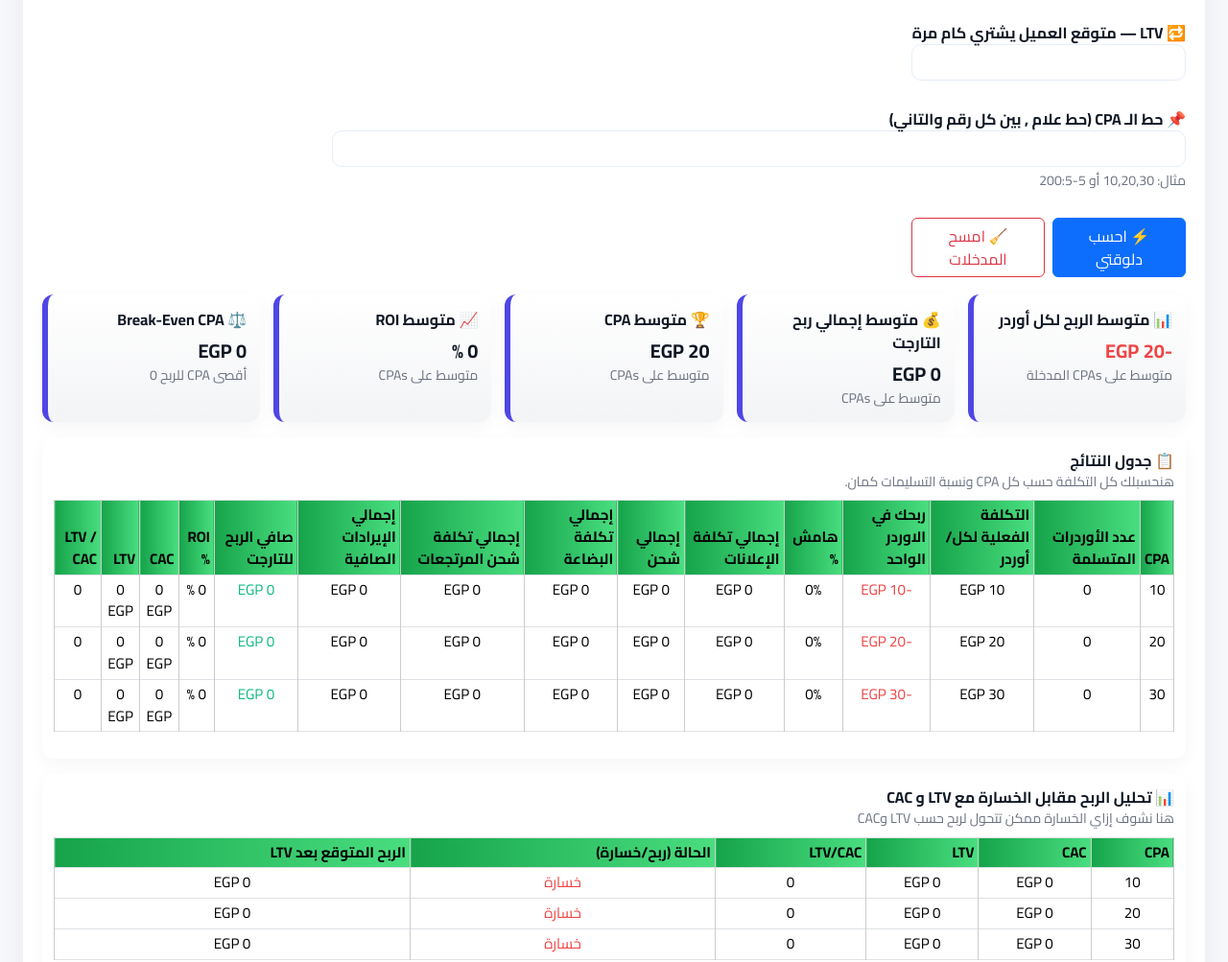
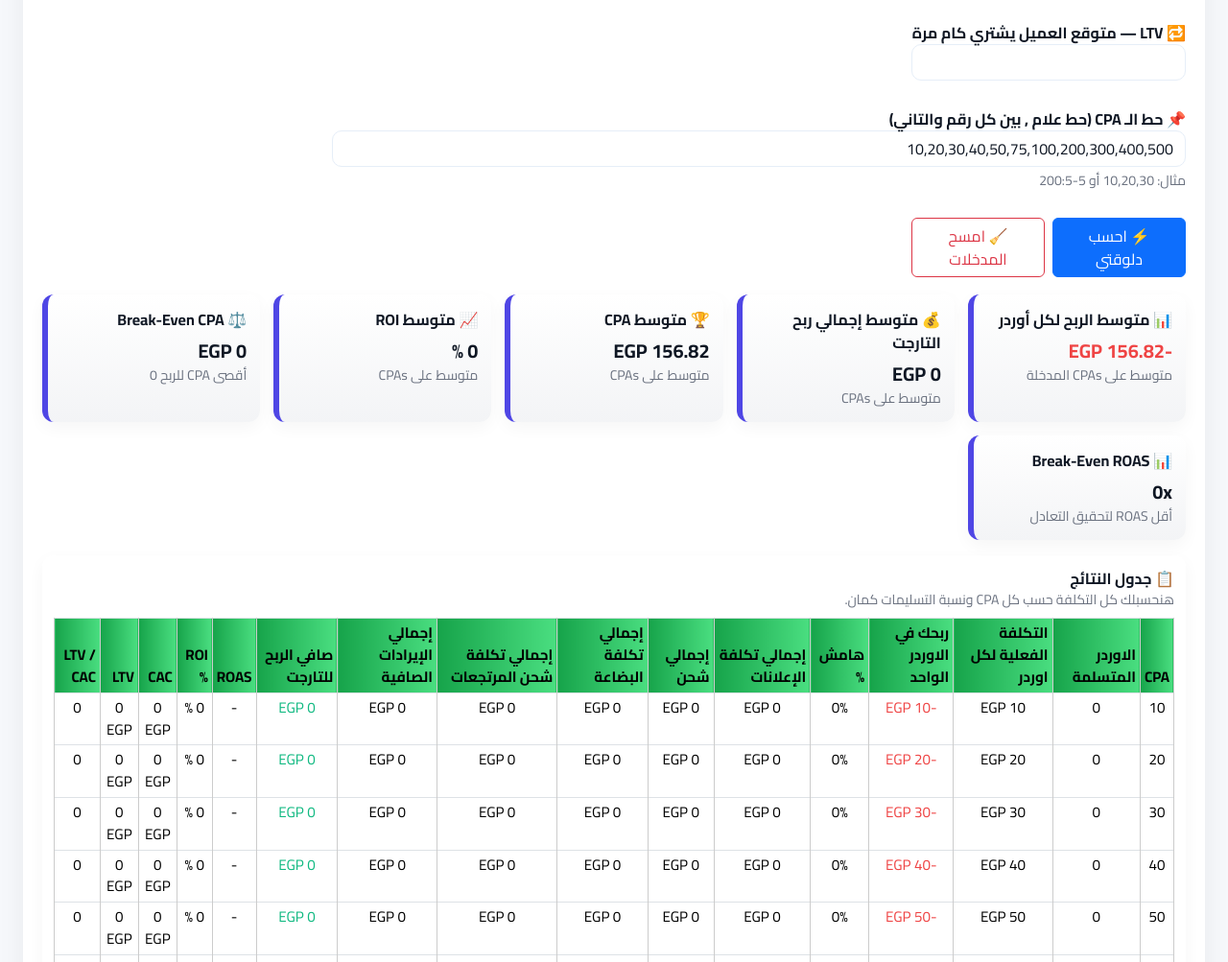
Before and after one commit to mahmoudzakiofficial/AdCalcV1.0.0, a plain HTML site: page index.html in a window 1280 px wide. Shown: the part 300-1303 px from the top of the page at 96% size. Drawn offline with nearby package versions, Linux system fonts and the light colour scheme.

Commit message:
Update index.html

```diff
--- a/index.html
+++ b/index.html
@@ -100,7 +100,7 @@ tbody tr:hover{background:rgba(79,70,229,0.1);cursor:pointer;}
 
       <div class="col-md-9">
         <label>📌 حط الـ CPA (حط علام , بين كل رقم والتاني)</label>
-        <input id="cpaInput" class="form-control" type="text" value="">
+        <input id="cpaInput" class="form-control" type="text" value="10,20,30,40,50,75,100,200,300,400,500">
         <div class="small-muted mt-1">مثال: 10,20,30 أو 5-200:5</div>
       </div>
       <div class="col-md-3 d-flex align-items-end gap-2">
@@ -122,8 +122,8 @@ tbody tr:hover{background:rgba(79,70,229,0.1);cursor:pointer;}
           <thead>
   <tr>
     <th>CPA</th>
-    <th>عدد الأوردرات المتسلمة</th>
-    <th>التكلفة الفعلية لكل/أوردر</th>
+    <th>الاوردر المتسلمة</th>
+    <th>التكلفة الفعلية لكل اوردر</th>
     <th>ربحك في الاوردر الواحد</th>
     <th>هامش %</th>
     <th>إجمالي تكلفة الإعلانات</th>
@@ -132,6 +132,7 @@ tbody tr:hover{background:rgba(79,70,229,0.1);cursor:pointer;}
     <th>إجمالي تكلفة شحن المرتجعات</th> <!-- 👈 بديل عن Break-Even -->
     <th>إجمالي الإيرادات الصافية</th>
     <th>صافي الربح للتارجت</th>
+    <th>ROAS</th>
     <th>ROI %</th>
     <th>CAC</th>
     <th>LTV</th>
@@ -282,6 +283,9 @@ tbody tr:hover{background:rgba(79,70,229,0.1);cursor:pointer;}
 const avgProfit = f(rows.reduce((a,b)=>a+b.profitPerDelivered,0)/rows.length);
 const avgROI = f(rows.reduce((a,b)=>a+b.roi,0)/rows.length);
 const avgCPA = f(rows.reduce((a,b)=>a+b.cpa,0)/rows.length);
+const breakEvenCPA = f(params.price - params.cogs - params.shippingDelivered);
+const breakEvenROAS = f(params.price / (params.cogs + params.shippingDelivered)); // 💡 هنا حسبنا ROAS التعادل
+
 const sum = $('summaryGrid');
 sum.innerHTML = `
   <div class="summary-card blue">
@@ -306,10 +310,16 @@ tbody tr:hover{background:rgba(79,70,229,0.1);cursor:pointer;}
   </div>
   <div class="summary-card orange">
     <div class="title">⚖️ Break-Even CPA</div>
-          <div class="value">${f(params.price - params.cogs - params.shippingDelivered)} ${currency}</div>
+    <div class="value">${breakEvenCPA} ${currency}</div>
     <div class="small-muted">أقصى CPA للربح 0</div>
   </div>
+  <div class="summary-card purple">
+    <div class="title">📊 Break-Even ROAS</div>
+    <div class="value">${breakEvenROAS}x</div>
+    <div class="small-muted">أقل ROAS لتحقيق التعادل</div>
+  </div>
 `;
+
 
       // results table
       const tbody = document.querySelector('#resultsTable tbody');
@@ -331,6 +341,7 @@ tbody tr:hover{background:rgba(79,70,229,0.1);cursor:pointer;}
           <td>${r.totalReturnCost} ${currency}</td>
           <td>${r.totalRevenueNet} ${currency}</td>
           <td class="value ${profitClass}">${r.netProfit} ${currency}</td>
+          <td>${r.totalAds > 0 ? f(r.totalRevenueNet / r.totalAds)+'x' : '-'}</td>
           <td>${r.roi} %</td>
           <td>${r.cac} ${currency}</td>
           <td>${r.ltv} ${currency}</td>
```
Lines whose indentation alone changed are shown as unchanged.
